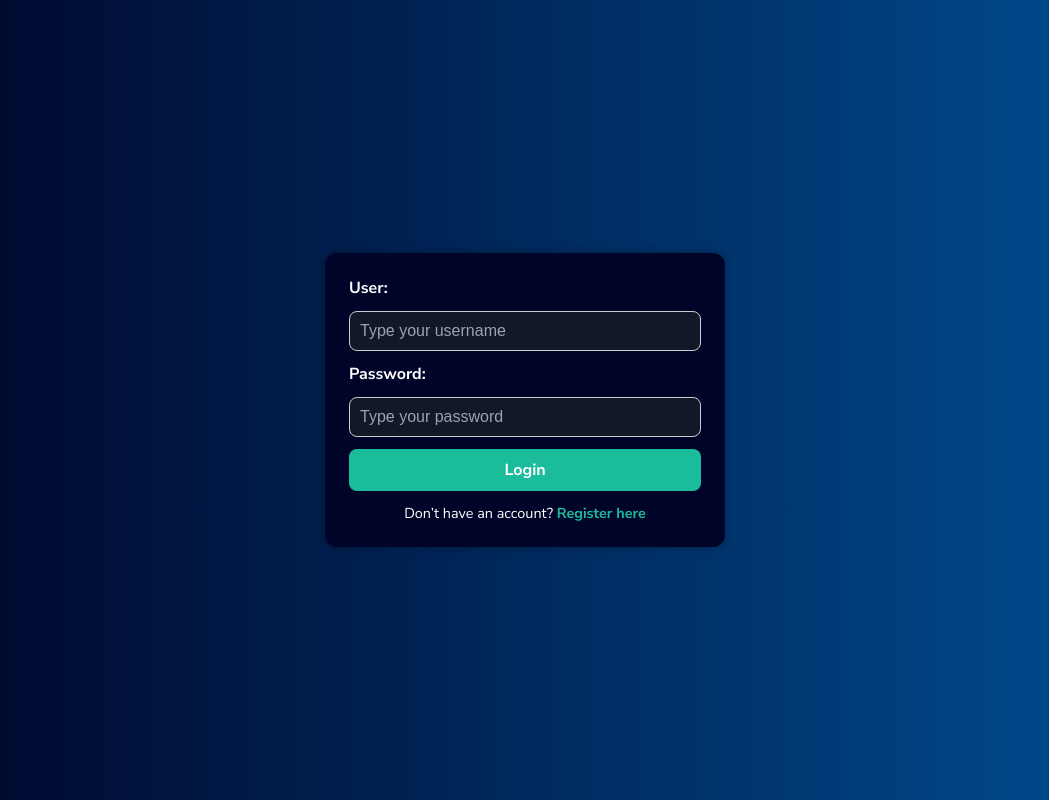
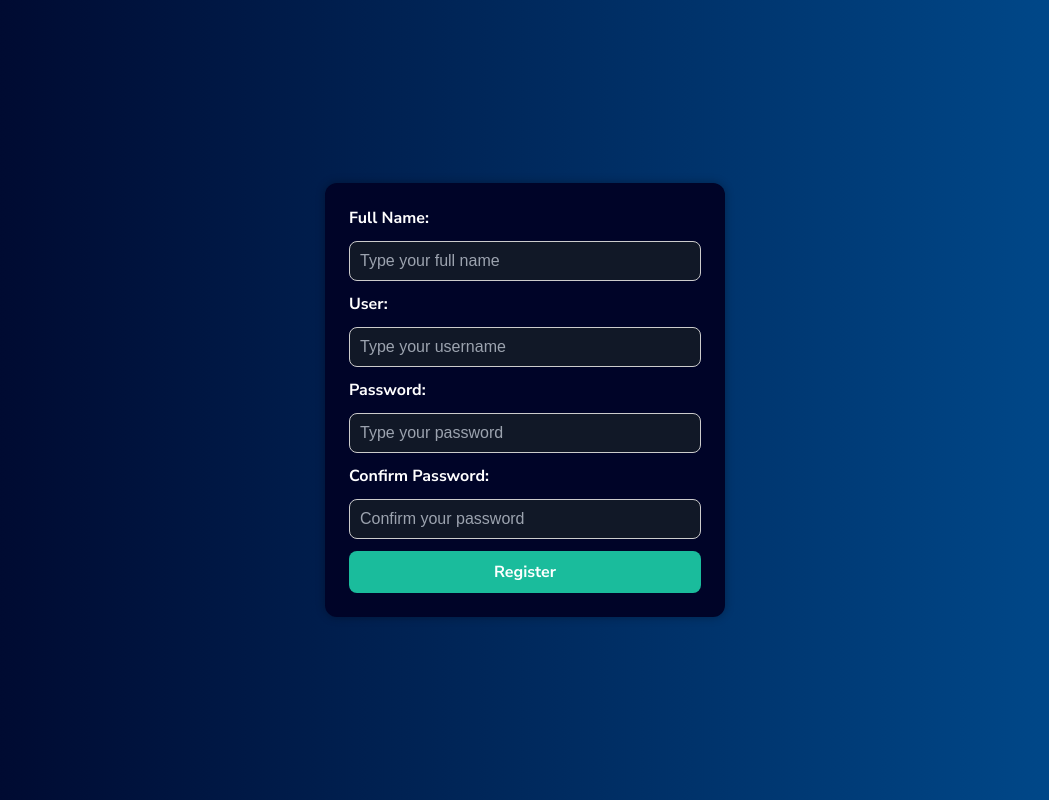
Before and after one commit to marina-msl/Fiwmoney_frontend, a Vue app: page /register in a window 1280 px wide. Shown: the whole page, without its empty margins (115-1164 px from the left). Built offline with nearby package versions, Linux system fonts and the light colour scheme.

Commit message:
Registering router to the old (Add.vue) funcionalities

```diff
--- a/src/App.vue
+++ b/src/App.vue
@@ -1,13 +1,7 @@
 <template>
-    <StockStatus />
+    <router-view></router-view>
 </template>
 
 <script>
-import StockStatus from "@/components/auth/Login.vue";
-
-export default {
-  components: {
-    StockStatus
-  }
-};
+export default {};
 </script>
--- a/src/router/index.js
+++ b/src/router/index.js
@@ -1,11 +1,12 @@
 import { createRouter, createWebHistory } from 'vue-router';
-
 import LoginView from '@/components/auth/Login.vue';
 import RegisterView from '@/components/auth/Register.vue';
+import AddView from '@/components/stock/Add.vue';
 
 const routes = [
   { path: '/login', name: 'Login', component: LoginView },
   { path: '/register', name: 'Register', component: RegisterView },
+  { path: '/add', name: 'AddStock', component: AddView },
   { path: '/', redirect: '/login' },
 ];
 
```
